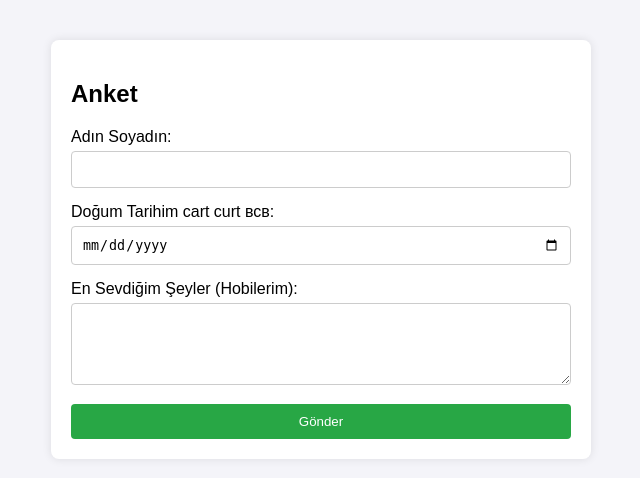
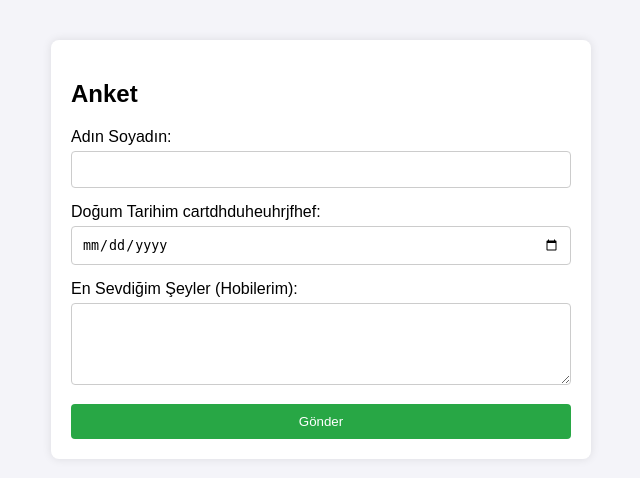
Before and after one commit to otvaliuje/rrrfrr, a FastAPI app: page / in a window 1280 px wide. Shown: the top 478 px of the page, without its empty margins (319-959 px from the left). Run offline with FastAPI, Linux system fonts and the light colour scheme.

Commit message:
bla bla3

```diff
--- a/templates/index.html
+++ b/templates/index.html
@@ -19,7 +19,7 @@
             <label for="ad">Adın Soyadın:</label>
             <input type="text" id="ad" name="ad" required>
 
-            <label for="dogum_tarihi">Doğum Tarihim cart curt всв:</label>
+            <label for="dogum_tarihi">Doğum Tarihim cartdhduheuhrjfhef:</label>
             <input type="date" id="dogum_tarihi" name="dogum_tarihi" required>
 
             <label for="hobiler">En Sevdiğim Şeyler (Hobilerim):</label>
```
